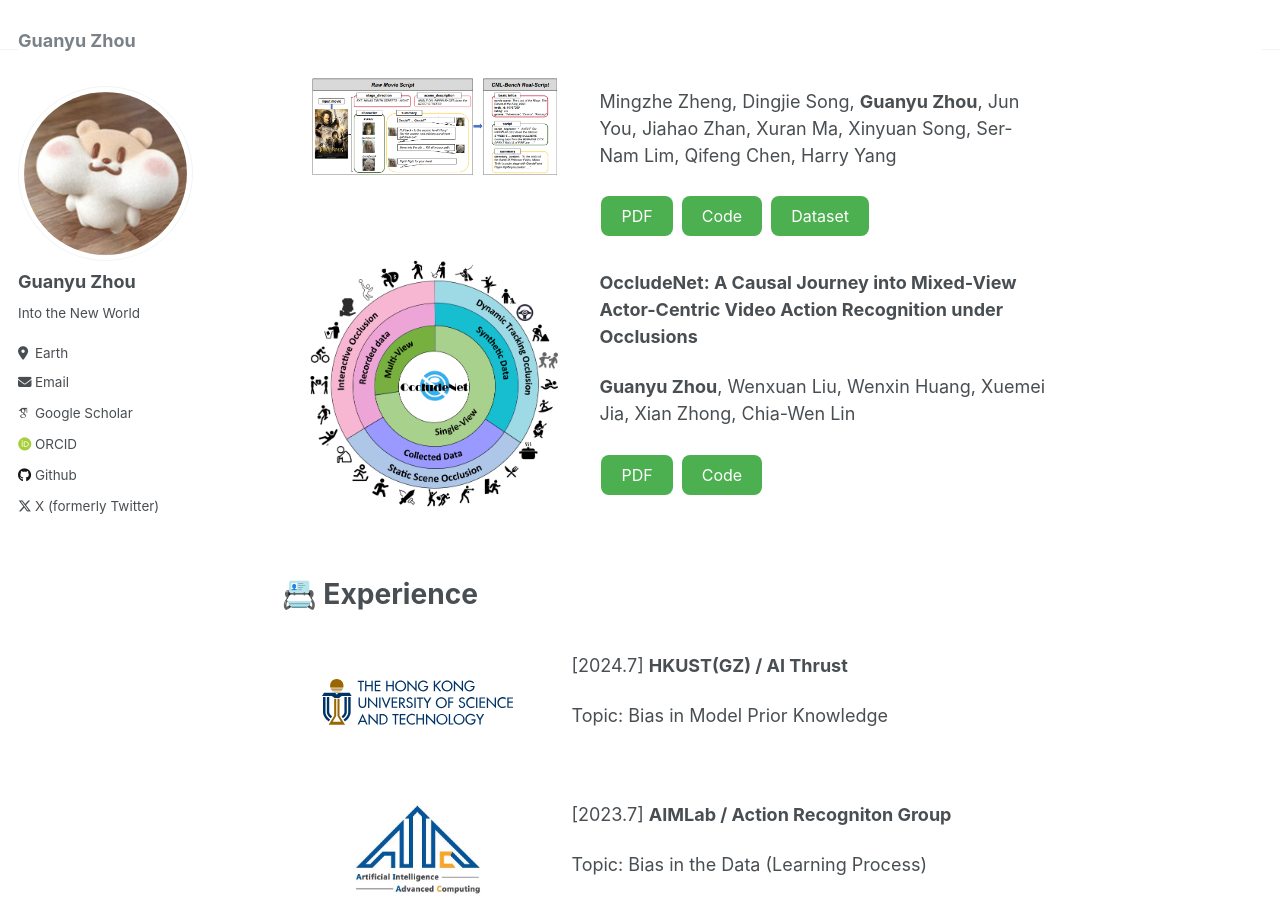
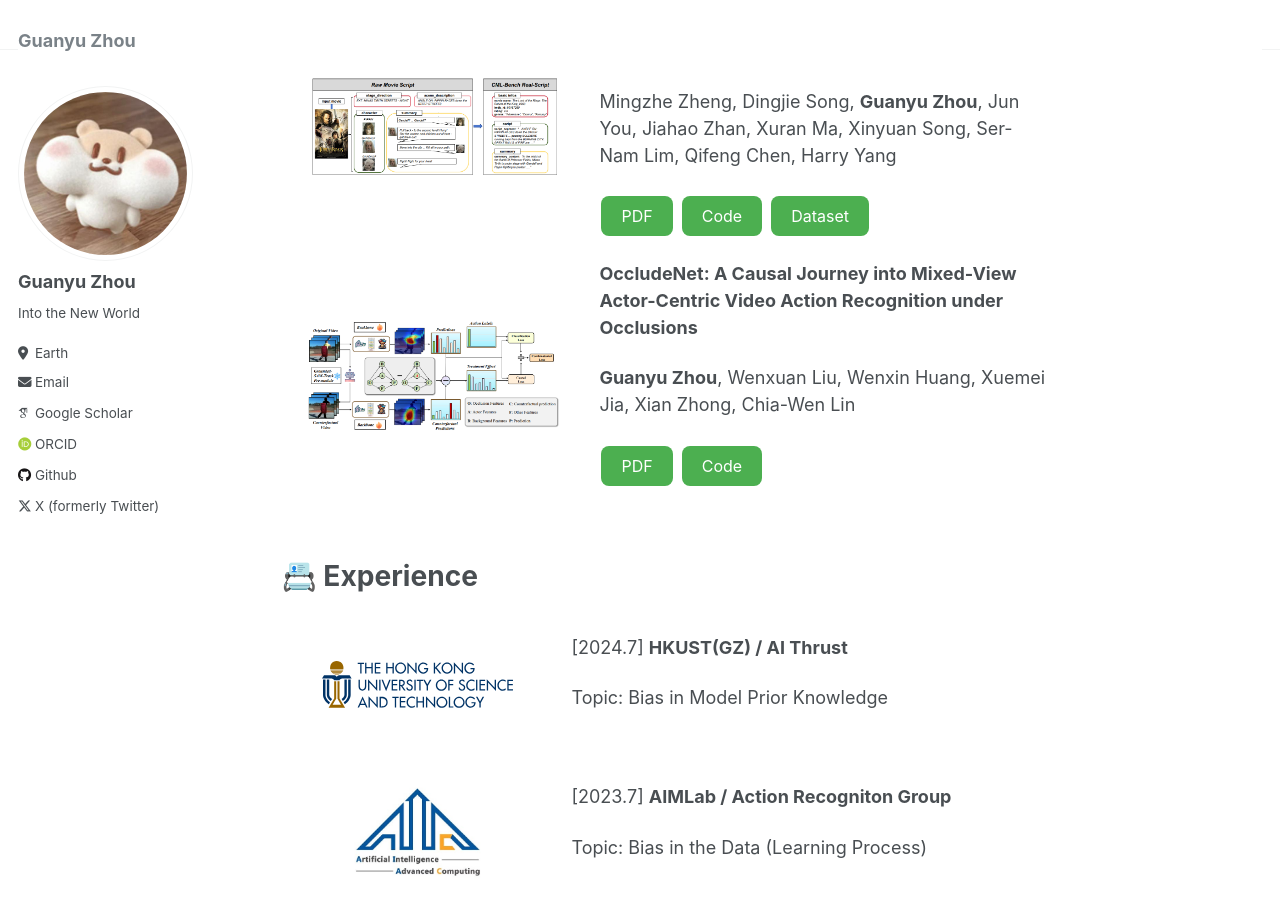
Before and after one commit to The-Martyr/the-martyr.github.io, a Jekyll site: the page built from _pages/about.md, in a window 1280 px wide and 900 px high, scrolled down 1444 px. Built offline with Jekyll 4.4.1, drawn with Linux system fonts in a browser that asks for light colours; some web fonts are replaced.

Commit message:
Update about.md

```diff
--- a/_pages/about.md
+++ b/_pages/about.md
@@ -126,7 +126,7 @@ button {
 
 <div style="display: flex; align-items: center; margin-bottom: 20px;">
   <div style="flex: 1; padding-left: 25px;">
-    <img src="/images/OccludeNet.png" alt="Flowchart" style="max-width: 90%;">
+    <img src="/images/car.png" alt="Flowchart" style="max-width: 90%;">
   </div>
   <div style="width: 60%; padding-left: 10px;">
     <p><strong>OccludeNet: A Causal Journey into Mixed-View Actor-Centric Video Action Recognition under Occlusions</strong></p>
```
